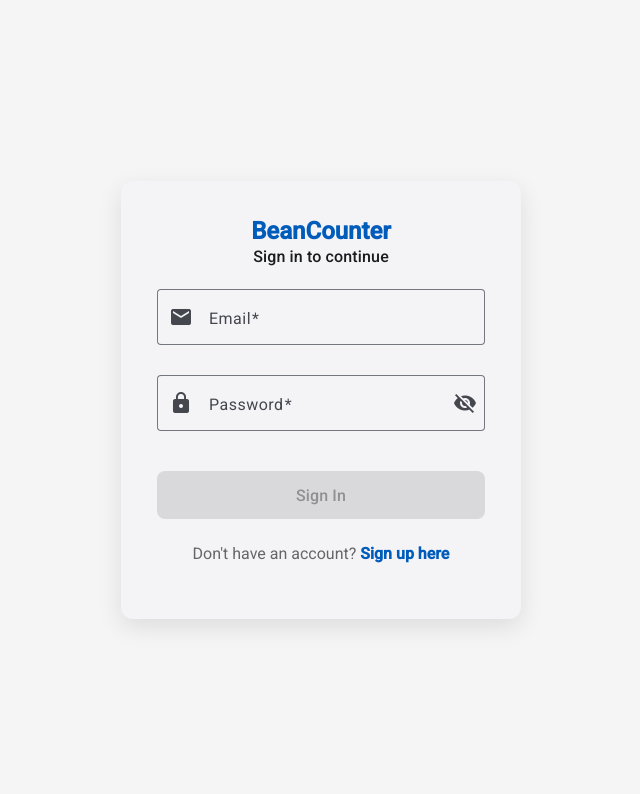
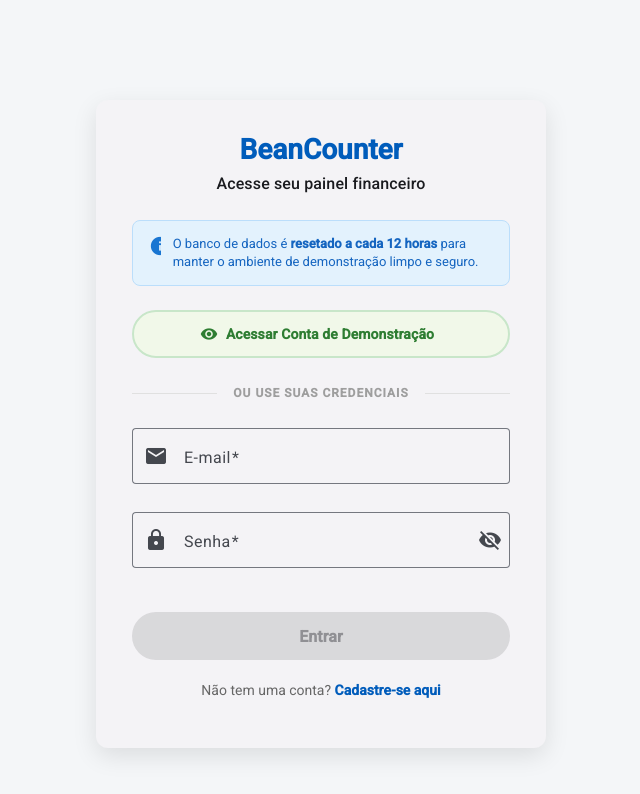
Before and after one commit to RuanPablo2/BeanCounter-ui, an Angular app: page /login in a window 1280 px wide. Shown: the top 794 px of the page, without its empty margins (319-959 px from the left). Built offline with nearby package versions, Linux system fonts and the light colour scheme.

Commit message:
add demo mode to login

```diff
--- a/src/app/features/auth/login/login.component.html
+++ b/src/app/features/auth/login/login.component.html
@@ -2,30 +2,53 @@
   <mat-card class="login-card">
     <mat-card-header>
       <mat-card-title>BeanCounter</mat-card-title>
-      <mat-card-subtitle>Sign in to continue</mat-card-subtitle>
+      <mat-card-subtitle>Acesse seu painel financeiro</mat-card-subtitle>
     </mat-card-header>
 
     <mat-card-content>
+      <div class="demo-alert">
+        <mat-icon class="alert-icon">info</mat-icon>
+        <p>
+          O banco de dados é <strong>resetado a cada 12 horas</strong> para
+          manter o ambiente de demonstração limpo e seguro.
+        </p>
+      </div>
+
+      <div class="demo-actions">
+        <button
+          mat-stroked-button
+          class="demo-btn"
+          type="button"
+          (click)="loginAsDemo()"
+        >
+          <mat-icon>visibility</mat-icon> Acessar Conta de Demonstração
+        </button>
+      </div>
+
+      <div class="auth-divider">
+        <span>ou use suas credenciais</span>
+      </div>
+
       <form [formGroup]="loginForm" (ngSubmit)="onSubmit()">
         <mat-form-field appearance="outline" class="full-width">
-          <mat-label>Email</mat-label>
+          <mat-label>E-mail</mat-label>
           <input
             matInput
             type="email"
             formControlName="email"
-            placeholder="example@email.com"
+            placeholder="exemplo@email.com"
           />
           <mat-icon matPrefix>email</mat-icon>
-          <mat-error *ngIf="loginForm.get('email')?.hasError('required')"
-            >Email is required</mat-error
-          >
-          <mat-error *ngIf="loginForm.get('email')?.hasError('email')"
-            >Enter a valid email</mat-error
-          >
+          <mat-error *ngIf="loginForm.get('email')?.hasError('required')">
+            O e-mail é obrigatório
+          </mat-error>
+          <mat-error *ngIf="loginForm.get('email')?.hasError('email')">
+            Formato de e-mail inválido
+          </mat-error>
         </mat-form-field>
 
         <mat-form-field appearance="outline" class="full-width">
-          <mat-label>Password</mat-label>
+          <mat-label>Senha</mat-label>
           <input
             matInput
             [type]="hidePassword ? 'password' : 'text'"
@@ -37,32 +60,32 @@
             mat-icon-button
             matSuffix
             (click)="hidePassword = !hidePassword"
-            [attr.aria-label]="'Toggle password visibility'"
+            [attr.aria-label]="'Alternar visibilidade da senha'"
           >
             <mat-icon>{{
               hidePassword ? "visibility_off" : "visibility"
             }}</mat-icon>
           </button>
-          <mat-error *ngIf="loginForm.get('password')?.hasError('required')"
-            >Password is required</mat-error
-          >
+          <mat-error *ngIf="loginForm.get('password')?.hasError('required')">
+            A senha é obrigatória
+          </mat-error>
         </mat-form-field>
 
         <button
-          mat-raised-button
+          mat-flat-button
           color="primary"
           type="submit"
           class="full-width login-btn"
-          [disabled]="loginForm.invalid"
+          [disabled]="loginForm.invalid || isLoading"
         >
-          Sign In
+          {{ isLoading ? "Entrando..." : "Entrar" }}
         </button>
       </form>
     </mat-card-content>
 
     <mat-card-footer>
       <p class="register-link">
-        Don't have an account? <a routerLink="/register">Sign up here</a>
+        Não tem uma conta? <a routerLink="/register">Cadastre-se aqui</a>
       </p>
     </mat-card-footer>
   </mat-card>
--- a/src/app/features/auth/login/login.component.scss
+++ b/src/app/features/auth/login/login.component.scss
@@ -1,60 +1,142 @@
 .login-container {
-  /* Centers the card on the entire screen */
   height: 100vh;
   display: flex;
   justify-content: center;
   align-items: center;
-  background-color: #f5f5f5; /* Light gray background to make the white card stand out */
+  background-color: #f4f6f8;
+  padding: 24px;
 }
 
 .login-card {
   width: 100%;
-  max-width: 400px;
+  max-width: 450px;
   padding: 20px;
   border-radius: 12px;
   box-shadow: 0 8px 24px rgba(0, 0, 0, 0.1);
 
   mat-card-header {
-    justify-content: center;
+    display: flex;
+    flex-direction: column;
+    align-items: center;
     text-align: center;
-    margin-bottom: 20px;
+    margin-bottom: 24px;
 
     mat-card-title {
-      font-size: 24px;
-      font-weight: bold;
-      color: #005cbb; /* The Azure/Blue color you installed */
+      font-size: 28px;
+      font-weight: 700;
+      color: #005cbb;
+      margin-bottom: 8px;
     }
   }
 
   .full-width {
     width: 100%;
-    margin-bottom: 10px;
+    margin-bottom: 8px;
   }
 
   .login-btn {
     padding: 24px 0;
     font-size: 16px;
-    margin-top: 10px;
-    border-radius: 8px;
+    font-weight: 600;
+    margin-top: 16px;
   }
 
   mat-card-footer {
     text-align: center;
-    padding-bottom: 20px;
+    padding: 16px;
+    padding-top: 0;
 
     .register-link {
-      margin-top: 15px;
       color: #666;
+      font-size: 14px;
 
       a {
         color: #005cbb;
-        font-weight: bold;
+        font-weight: 600;
         text-decoration: none;
+        transition: color 0.2s ease-in-out;
 
         &:hover {
           text-decoration: underline;
+          color: #004494;
         }
       }
     }
   }
 }
+
+.demo-alert {
+  display: flex;
+  align-items: flex-start;
+  gap: 12px;
+  padding: 14px 16px;
+  margin-bottom: 24px;
+  border-radius: 8px;
+  background-color: #e3f2fd;
+  border: 1px solid #bbdefb;
+  color: #1565c0;
+
+  .alert-icon {
+    color: #1976d2;
+    font-size: 22px;
+    height: 22px;
+    width: 22px;
+  }
+
+  p {
+    margin: 0;
+    font-size: 13px;
+    line-height: 1.4;
+  }
+}
+
+.demo-actions {
+  display: flex;
+  flex-direction: column;
+  margin-bottom: 8px;
+
+  .demo-btn {
+    width: 100%;
+    padding: 22px 0;
+    font-weight: 600;
+    font-size: 14px;
+    border-width: 2px;
+    color: #2e7d32;
+    border-color: #c8e6c9;
+    background-color: #f1f8e9;
+    transition: all 0.2s ease;
+
+    mat-icon {
+      margin-right: 8px;
+    }
+
+    &:hover {
+      background-color: #e8f5e9;
+      border-color: #a5d6a7;
+      transform: translateY(-1px);
+    }
+  }
+}
+
+.auth-divider {
+  display: flex;
+  align-items: center;
+  text-align: center;
+  margin: 28px 0;
+
+  &::before,
+  &::after {
+    content: "";
+    flex: 1;
+    border-bottom: 1px solid #e0e0e0;
+  }
+
+  span {
+    padding: 0 16px;
+    font-size: 12px;
+    font-weight: 600;
+    color: #9e9e9e;
+    text-transform: uppercase;
+    letter-spacing: 1px;
+  }
+}
--- a/src/app/features/auth/login/login.component.ts
+++ b/src/app/features/auth/login/login.component.ts
@@ -1,6 +1,11 @@
 import { Component } from '@angular/core';
 import { CommonModule } from '@angular/common';
-import { FormBuilder, FormGroup, Validators, ReactiveFormsModule } from '@angular/forms';
+import {
+  FormBuilder,
+  FormGroup,
+  Validators,
+  ReactiveFormsModule,
+} from '@angular/forms';
 import { RouterModule, Router } from '@angular/router';
 
 import { MatCardModule } from '@angular/material/card';
@@ -22,38 +27,48 @@ import { AuthService } from '../../../core/services/auth.service';
     MatFormFieldModule,
     MatInputModule,
     MatButtonModule,
-    MatIconModule
+    MatIconModule,
   ],
   templateUrl: './login.component.html',
-  styleUrls: ['./login.component.scss']
+  styleUrls: ['./login.component.scss'],
 })
 export class LoginComponent {
   loginForm: FormGroup;
   hidePassword = true;
+  isLoading = false;
 
   constructor(
     private fb: FormBuilder,
     private authService: AuthService,
-    private router: Router
+    private router: Router,
   ) {
     this.loginForm = this.fb.group({
       email: ['', [Validators.required, Validators.email]],
-      password: ['', [Validators.required, Validators.minLength(6)]]
+      password: ['', [Validators.required, Validators.minLength(6)]],
     });
   }
 
   onSubmit() {
     if (this.loginForm.valid) {
+      this.isLoading = true;
       this.authService.login(this.loginForm.value).subscribe({
         next: (response) => {
-          console.log('Login successful!', response);
           this.router.navigate(['/dashboard']);
         },
         error: (err) => {
-          console.error('Login failed:', err);
-          alert('Invalid email or password. Please try again.');
-        }
+          this.isLoading = false;
+          console.error('Erro no login:', err);
+          alert('E-mail ou senha inválidos. Tente novamente.');
+        },
       });
     }
   }
+
+  loginAsDemo() {
+    this.loginForm.patchValue({
+      email: 'demo@beancounter.com',
+      password: 'test@demo123',
+    });
+    this.onSubmit();
+  }
 }
```
Also changed, not shown: 1 other file (tests, documents, lock files or other folders).
